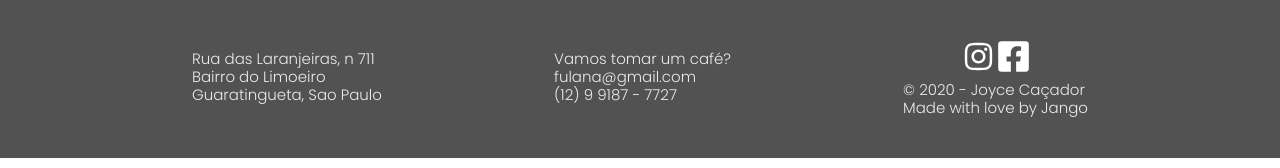
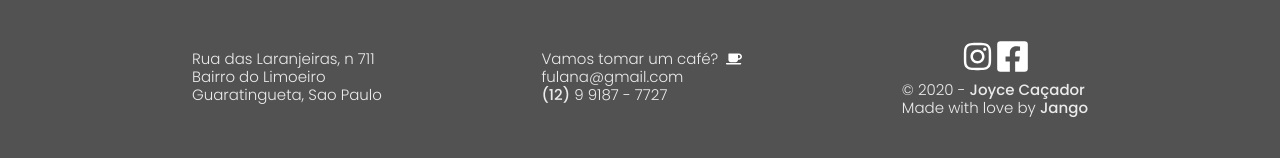
Before and after one commit to JangoDevelopment/JoyceApp, a React (Create React App) app: page / in a window 1280 px wide. Shown: the part 211-379 px from the top of the page. Built offline with nearby package versions, Linux system fonts and the light colour scheme.

Commit message:
added link effects + icons

```diff
--- a/src/components/footer/index.jsx
+++ b/src/components/footer/index.jsx
@@ -1,6 +1,6 @@
 import React from "react";
 import { AiOutlineInstagram } from "react-icons/ai";
-import { FaFacebookSquare } from "react-icons/fa";
+import { FaFacebookSquare, FaCoffee } from "react-icons/fa";
 import "./styles.css";
 
 const Footer = (props) => {
@@ -12,17 +12,26 @@ const Footer = (props) => {
                 <p>Guaratingueta, Sao Paulo</p>
             </div>
             <div className="block contact flex-column">
-                <p>Vamos tomar um café?</p>
+                <div className="coffee flex link">
+                    <p>Vamos tomar um café?</p>
+                    <FaCoffee className="coffee_icon" />
+                </div>
                 <p>fulana@gmail.com</p>
-                <p>(12) 9 9187 - 7727</p>
+                <p>
+                    <span>(12)</span> 9 9187 - 7727
+                </p>
             </div>
             <div className="block info flex-column">
                 <div className="flex icons">
-                    <AiOutlineInstagram className="icon" />
-                    <FaFacebookSquare className="icon" />
+                    <AiOutlineInstagram className="icon link" />
+                    <FaFacebookSquare className="icon link" />
                 </div>
-                <p>© 2020 - Joyce Caçador</p>
-                <p>Made with love by Jango</p>
+                <p>
+                    © 2020 - <span className="link">Joyce Caçador</span>
+                </p>
+                <p>
+                    Made with love by <span className="link">Jango</span>
+                </p>
             </div>
         </footer>
     );
--- a/src/components/footer/styles.css
+++ b/src/components/footer/styles.css
@@ -16,8 +16,29 @@
     margin-bottom: 3px;
 }
 
+.footer p span {
+    font-weight: 500;
+}
+
 .footer .block {
     align-items: flex-start;
+}
+
+.footer .coffee {
+    align-self: center;
+    justify-content: center;
+    cursor: pointer;
+}
+
+.footer .coffee_icon {
+    margin-left: 8px;
+    cursor: pointer;
+    transition: all 0.3s;
+    color: #ffffff;
+}
+
+.footer .coffee_icon:hover {
+    color: var(--dark-yellow);
 }
 
 .footer .icons {
@@ -31,7 +52,7 @@
     color: #ffffff;
     height: 35px;
     width: 35px;
-    transition: all 0.4s;
+    transition: all 0.3s;
     cursor: pointer;
 }
 
--- a/src/default.css
+++ b/src/default.css
@@ -1,4 +1,14 @@
 .App {
     --light-gray: #ebebeb;
     --light-yellow: #e7cb6c;
+    --dark-yellow: #ffbb00;
 }
+
+.link {
+    cursor: pointer;
+    transition: all 0.3s;
+}
+
+.link:hover {
+    color: var(--dark-yellow);
+}
```
